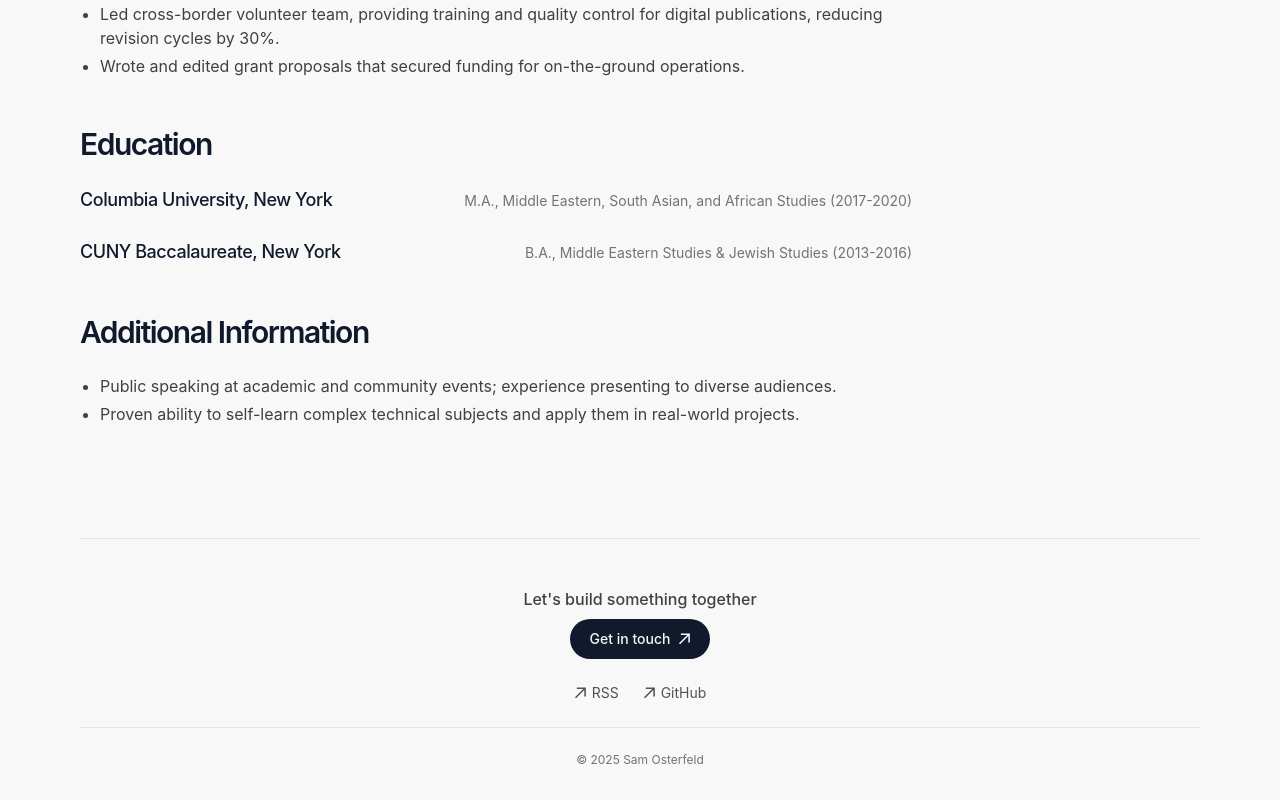
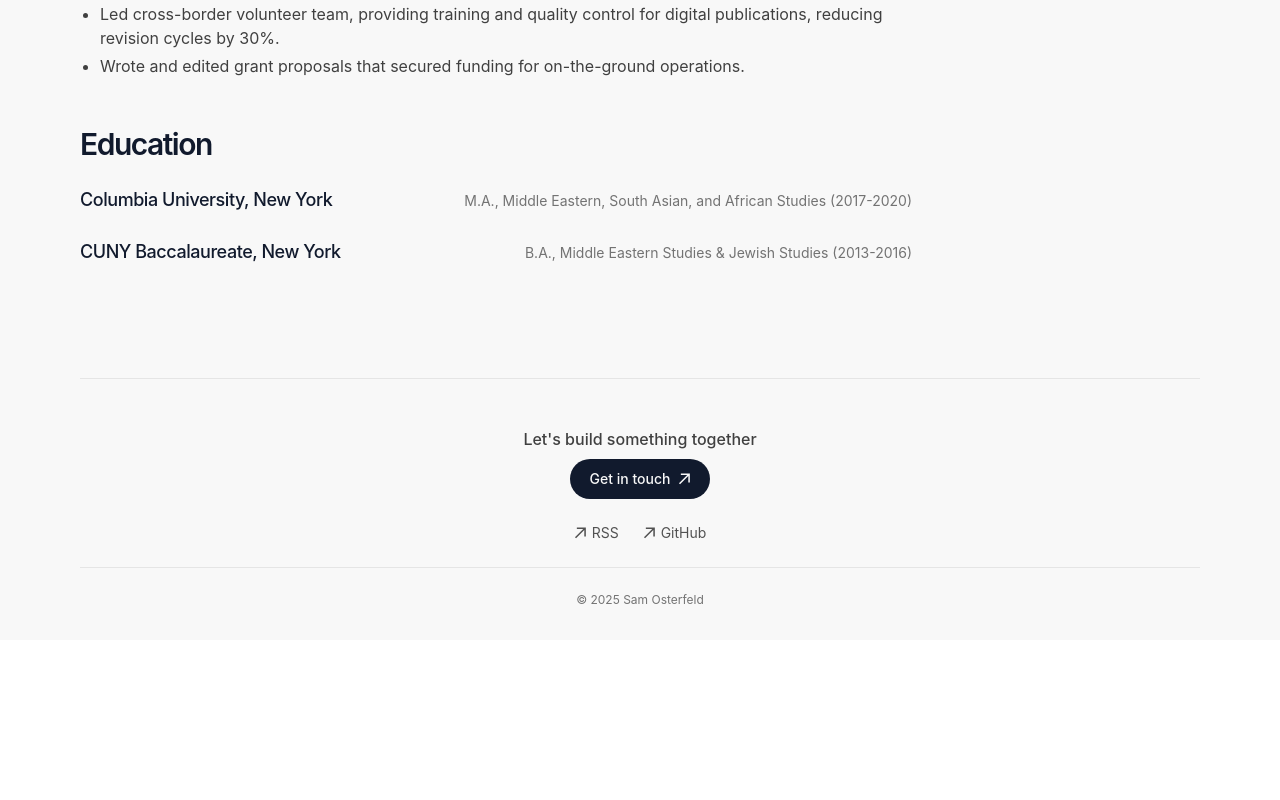
Before and after one commit to ostsam/portfolioAndBlog, a Next.js app: page /cv in a window 1280 px wide. Shown: the part 2248-3048 px from the top of the page. After the commit the page ends 2888 px from the top, so only its background shows below. Built offline with nearby package versions, Linux system fonts and the light colour scheme.

Commit message:
no additional information

```diff
--- a/app/cv/data/resume-data.ts
+++ b/app/cv/data/resume-data.ts
@@ -168,8 +168,5 @@ export const resumeData = {
 		},
 	],
 
-	additionalInformation: [
-		"Public speaking at academic and community events; experience presenting to diverse audiences.",
-		"Proven ability to self-learn complex technical subjects and apply them in real-world projects.",
-	],
+	additionalInformation: [],
 };
--- a/app/cv/page.tsx
+++ b/app/cv/page.tsx
@@ -338,17 +338,6 @@ export default function Page() {
 						))}
 					</div>
 				</section>
-
-				<section className="animate-in slide-in-from-bottom-4 duration-1000 delay-300 mb-12">
-					<h2 className="text-2xl md:text-3xl font-semibold tracking-tighter mb-6">
-						Additional Information
-					</h2>
-					<ul className="list-disc pl-5 space-y-1 text-neutral-700 dark:text-neutral-300">
-						{resumeData.additionalInformation.map((info, index) => (
-							<li key={index}>{info}</li>
-						))}
-					</ul>
-				</section>
 			</div>
 
 			{/* Contact Sidebar */}
--- a/app/cv/utils/pdf-generator.ts
+++ b/app/cv/utils/pdf-generator.ts
@@ -364,14 +364,6 @@ export async function generatePDF() {
 			currentY = addText(edu.degree, margin, currentY);
 		});
 
-		// Additional Information
-		addSection("Additional Information");
-
-		// Generate additional information from data
-		resumeData.additionalInformation.forEach((info) => {
-			addBulletPoint(info);
-		});
-
 		// Remove loading overlay
 		document.body.removeChild(loadingOverlay);
 
```
